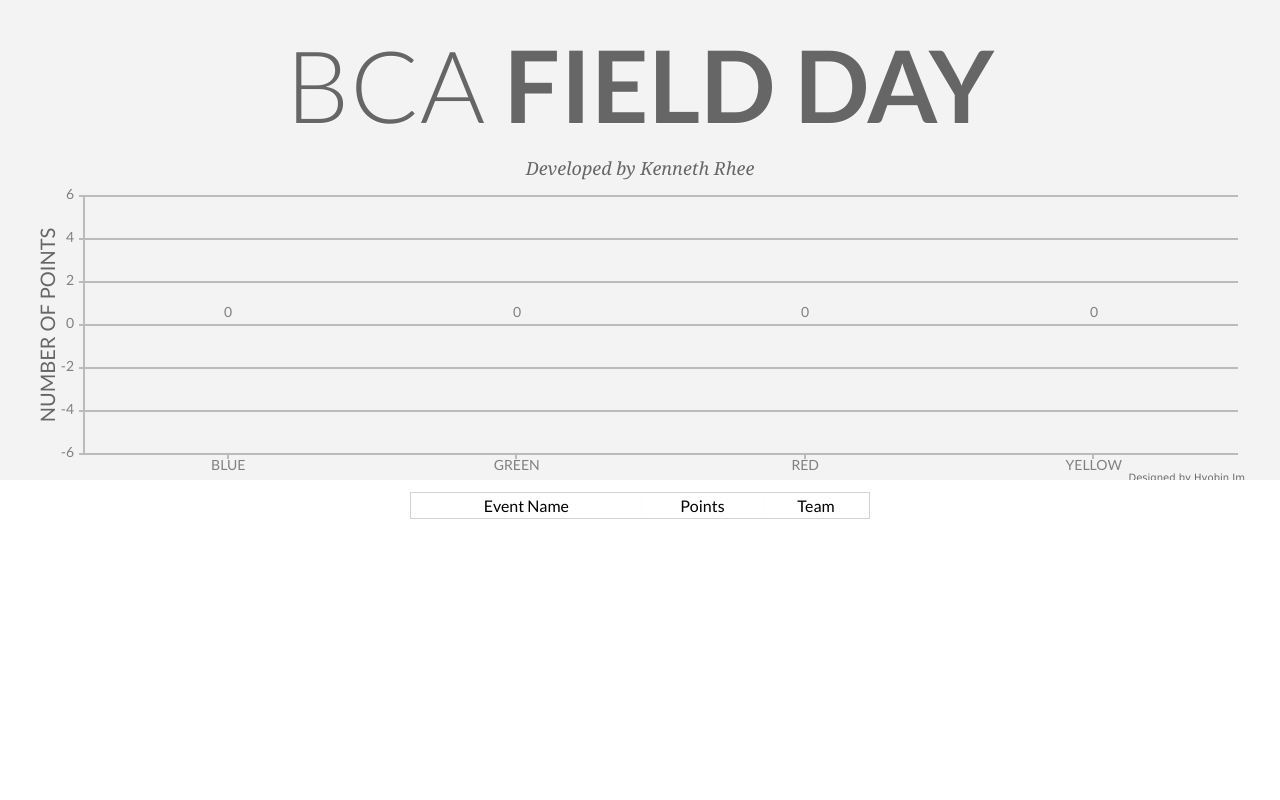
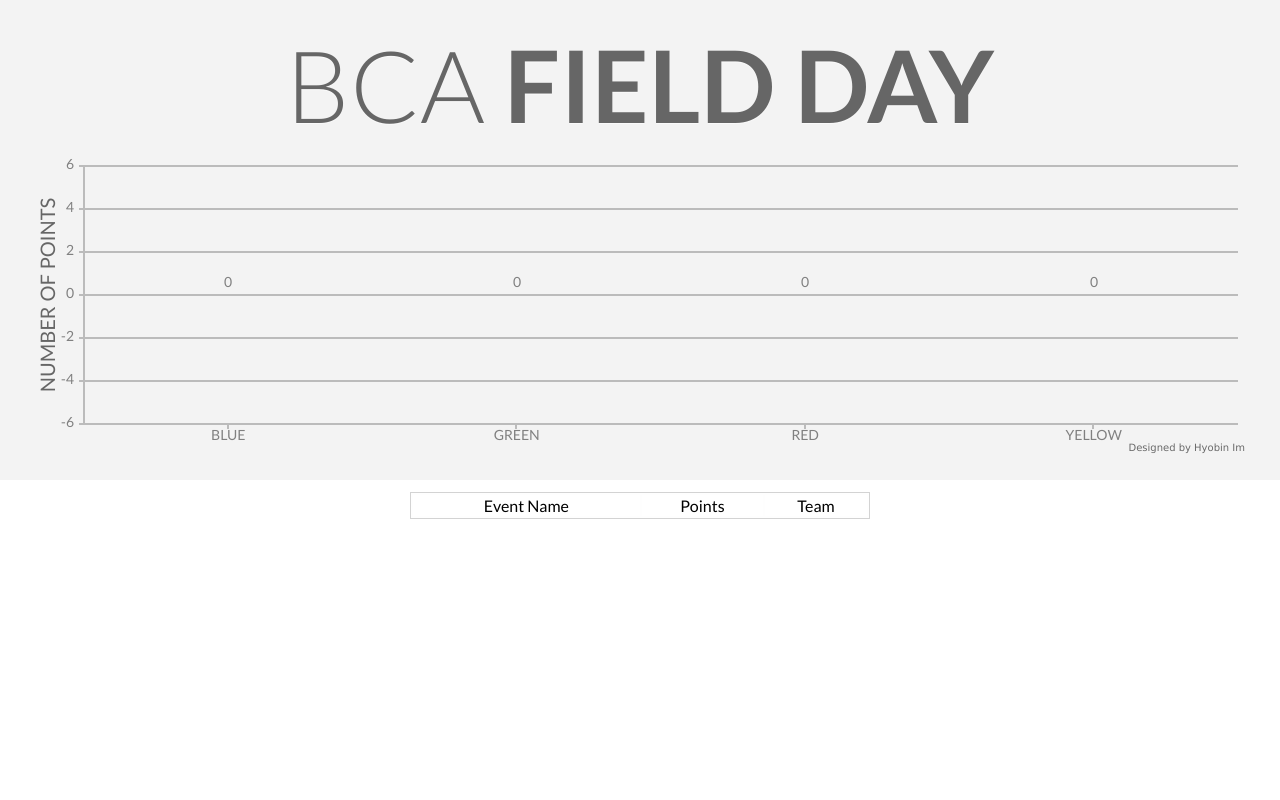
Before and after one commit to kenrhe/bcafieldday, a Flask app: page / in a window 1280 px wide. Run offline with Flask 2, Linux system fonts and the light colour scheme; data that the repository does not hold is empty; some libraries are stand-ins or nearby versions.

Commit message:
Signed By Kenneth Rhee

```diff
--- a/templates/index.html
+++ b/templates/index.html
@@ -108,7 +108,7 @@
     <div id="container">
       <div id="top">
         <h1>BCA <strong>FIELD DAY</strong></h1>
-        <h2>Developed by Kenneth Rhee</h2>
+        <!-- <h2>Developed by Kenneth Rhee</h2> -->
         <div id="chartContainer" style="height:300px; width:95%; margin: 0 auto;">
         </div>
       </div>
```
Also changed, not shown: 3 other files.
